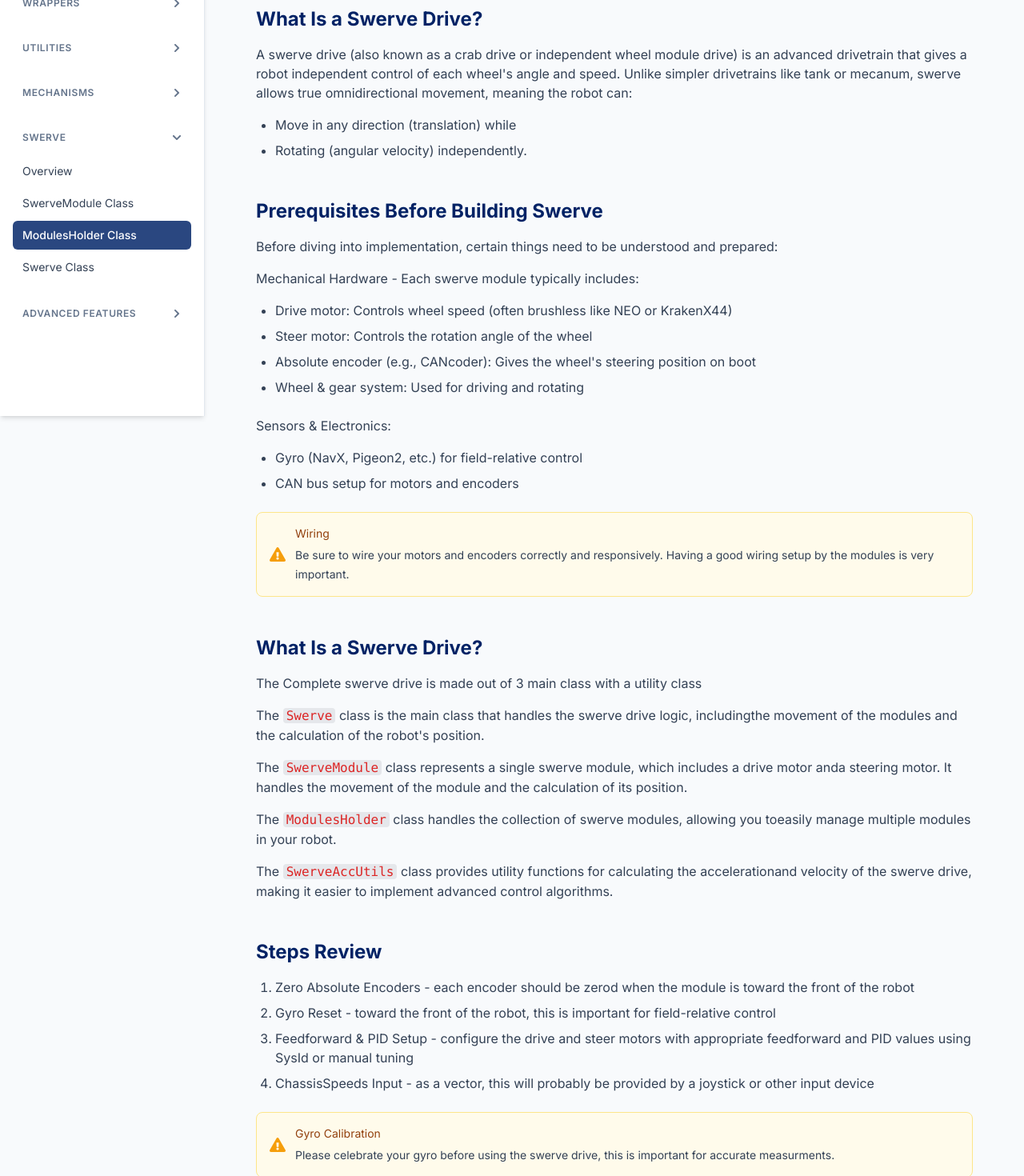
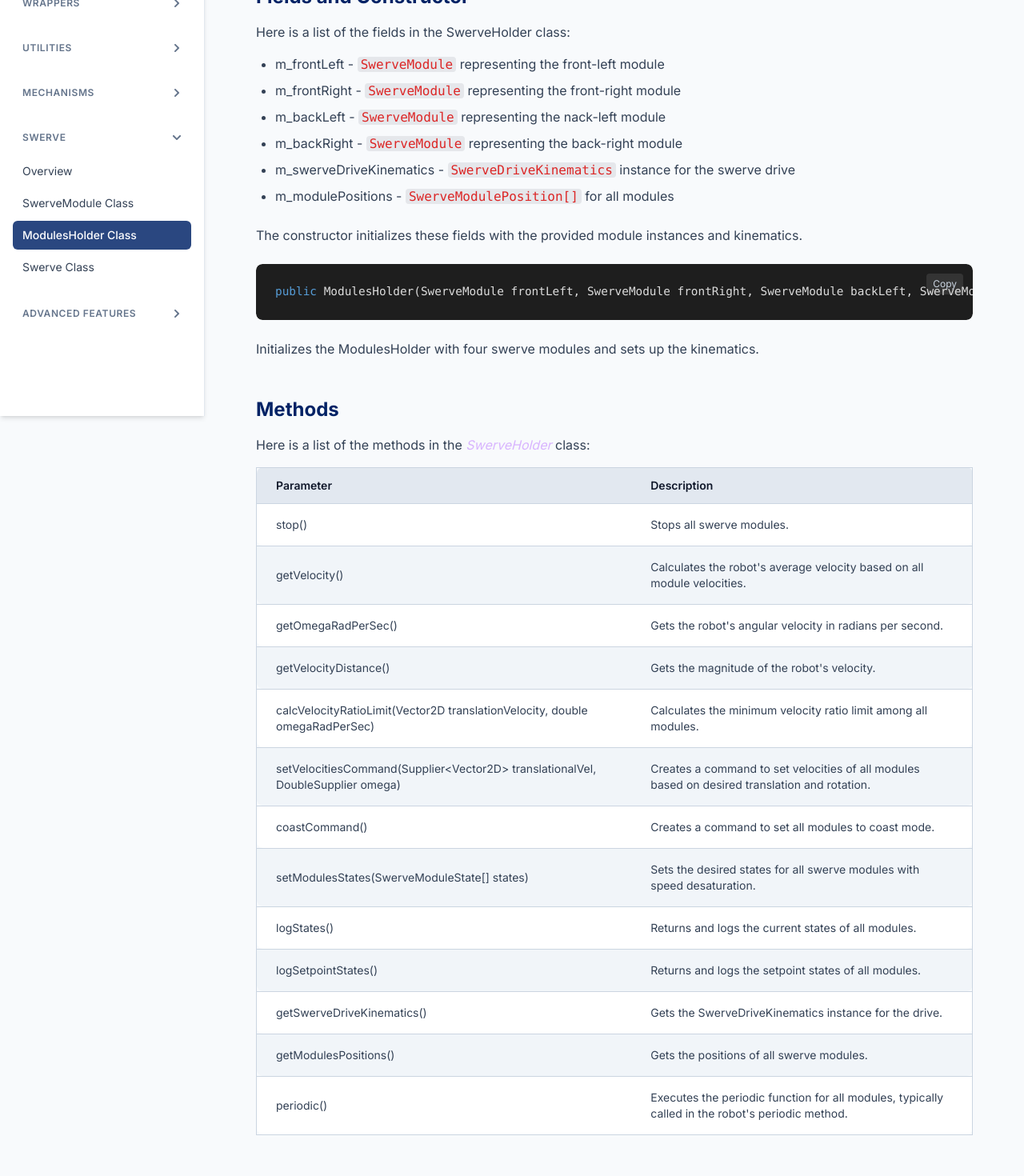
Before and after one commit to ExcaliDevBot/ExcaLibDoc, a React (Vite) app: page /docs/swerve/holder in a window 1280 px wide. Shown: the part 280-1750 px from the top of the page at 80% size. Built offline with nearby package versions, Linux system fonts and the light colour scheme.

Commit message:
add: update SwerveHolder and SwerveModule documentation with constructor parameters and example usage

```diff
--- a/src/data/swerve/holder.js
+++ b/src/data/swerve/holder.js
@@ -1,145 +1,69 @@
 export const SwerveHolder = {
     title: "Swerve Overview",
     updated: "june 24, 2025",
-    introduction: "The Swerve is one of ExcaLib's top features, providing a comprehensive set of tools" +
-        "for building and controlling swerve drive robots in FRC. ExcaLib's swerve drive is designed to be" +
-        "easy to use and highly customizable, allowing teams to focus on their robot's performance with minimal setup" +
-        "and ease of use.",
+    introduction: "A class that manages and coordinates the operation of four swerve drive modules " +
+        "(front-left, front-right, back-left, back-right) for a swerve drive robot.",
     sections: [
         {
             id: "Overview",
-            title: "What Is a Swerve Drive?",
+            title: "Fields and Constructor",
             content: [
                 {
                     type: "paragraph",
-                    text: "A swerve drive (also known as a crab drive or independent wheel module drive) " +
-                        "is an advanced drivetrain that gives a robot independent control of each wheel's angle and speed.\n" +
-                        "\n" +
-                        "Unlike simpler drivetrains like tank or mecanum, swerve allows true omnidirectional movement, meaning the robot can:"
+                    text: "Here is a list of the fields in the SwerveHolder class:"
                 },
                 {
                     type: "list",
                     ordered: false,
                     items: [
-                        "Move in any direction (translation) while",
-                        "Rotating (angular velocity) independently."
+                        "m_frontLeft - <SwerveModule> representing the front-left module",
+                        "m_frontRight - <SwerveModule> representing the front-right module",
+                        "m_backLeft - <SwerveModule> representing the nack-left module",
+                        "m_backRight - <SwerveModule> representing the back-right module",
+                        "m_swerveDriveKinematics - <SwerveDriveKinematics> instance for the swerve drive",
+                        "m_modulePositions - <SwerveModulePosition[]> for all modules",
                     ]
                 },
+                {
+                    type: "paragraph",
+                    text: "The constructor initializes these fields with the provided module instances and kinematics."
+                },
+                {
+                    "type": "code",
+                    "language": "java",
+                    "code": `public ModulesHolder(SwerveModule frontLeft, SwerveModule frontRight, SwerveModule backLeft, SwerveModule backRight)`
+                },
+                {
+                    type: "paragraph",
+                    text: "Initializes the ModulesHolder with four swerve modules and sets up the kinematics."
+                }
             ]
         },
         {
             id: "Overview",
-            title: " Prerequisites Before Building Swerve",
+            title: "Methods",
             content: [
                 {
                     type: "paragraph",
-                    text: "Before diving into implementation, certain things need to be understood and prepared:"
-                },
-                {
-                    type: "paragraph",
-                    text: "Mechanical Hardware - Each swerve module typically includes:"
-                },
-                {
-                    type: "list",
-                    ordered: false,
-                    items: [
-                        "Drive motor: Controls wheel speed (often brushless like NEO or KrakenX44)",
-                        "Steer motor: Controls the rotation angle of the wheel",
-                        "Absolute encoder (e.g., CANcoder): Gives the wheel's steering position on boot",
-                        "Wheel & gear system: Used for driving and rotating",
-                    ]
-                },
-                {
-                    type: "paragraph",
-                    text: "Sensors & Electronics:"
-                },
-                {
-                    type: "list",
-                    ordered: false,
-                    items: [
-                        "Gyro (NavX, Pigeon2, etc.) for field-relative control",
-                        "CAN bus setup for motors and encoders",
-                    ]
-                },
-                {
-                    "type": "callout",
-                    "calloutType": "warning",
-                    "title": "Wiring",
-                    "text": "Be sure to wire your motors and encoders correctly and responsively. Having a " +
-                        "good wiring setup by the modules is very important."
-                },
-            ]
-        },
-        {
-            id: "Overview",
-            title: "What Is a Swerve Drive?",
-            content: [
-                {
-                    type: "paragraph",
-                    text: "The Complete swerve drive is made out of 3 main class with a utility class"
-                },
-                {
-                    type: "paragraph",
-                    text: "The <Swerve> class is the main class that handles the swerve drive logic, including" +
-                        "the movement of the modules and the calculation of the robot's position."
-                },
-                {
-                    type: "paragraph",
-                    text: "The <SwerveModule> class represents a single swerve module, which includes a drive motor and" +
-                        "a steering motor. It handles the movement of the module and the calculation of its position."
-                },
-                {
-                    type: "paragraph",
-                    text: "The <ModulesHolder> class handles the collection of swerve modules, allowing you to" +
-                        "easily manage multiple modules in your robot."
-                },
-                {
-                    type: "paragraph",
-                    text: "The <SwerveAccUtils> class provides utility functions for calculating the acceleration" +
-                        "and velocity of the swerve drive, making it easier to implement advanced control algorithms."
-                },
-            ]
-        },
-        {
-            id: "Overview",
-            title: "Steps Review",
-            content: [
-                {
-                    type: "list",
-                    ordered: true,
-                    items: [
-                        "Zero Absolute Encoders - each encoder should be zerod when the module is toward the front of the robot",
-                        "Gyro Reset - toward the front of the robot, this is important for field-relative control",
-                        "Feedforward & PID Setup - configure the drive and steer motors with appropriate feedforward and PID values using SysId or manual tuning",
-                        "ChassisSpeeds Input - as a vector, this will probably be provided by a joystick or other input device",
-
-                    ]
-                }, {
-                    "type": "callout",
-                    "calloutType": "warning",
-                    "title": "Gyro Calibration",
-                    "text": "Please celebrate your gyro before using the swerve drive, this is important for accurate measurments."
-                },
-            ]
-        },
-        {
-            id: "Overview",
-            title: "Stuff to Know Before Using Swerve",
-            content: [
-                {
-                    type: "paragraph",
-                    text: "Before using the swerve drive, there are a few things you should know for the setup:"
+                    text: "Here is a list of the methods in the /*SwerveHolder*/ class:"
                 },
                 {
                     type: 'table',
                     columns: ['Parameter', 'Description'],
                     rows: [
-                        ['Drive Gear Ratio', 'The Drive Gear Ratio represents how many times the drive motor shaft must rotate for the wheel to make one full revolution. This information is typically provided on the product page of the purchased swerve module.'],
-                        ['Steer Gear Ratio', 'The Drive Gear Ratio represents how many times the steering motor shaft must rotate for the wheel to make one full revolution. This information is typically provided on the product page of the purchased swerve module.'],
-                        ['CAN Bus Name', 'If you are using a custom CAN bus name for your motors with a CANivore, you need to provide it here.'],
-                        ['Absolute Encoder Offset', 'PID and feed-forward gains for linear velocity control, to calibrate these gains use the SysId method provided in the class.'],
-                        ['double PIDTolerance', 'Tolerance for angle PID control, used to determine when the module is at the desired angle.'],
-                        ['Translation2d moduleLocation', 'Physical location of this module on the robot, in perspective to the center of the robot.'],
+                        ['stop()', 'Stops all swerve modules.'],
+                        ['getVelocity()', 'Calculates the robot\'s average velocity based on all module velocities.'],
+                        ['getOmegaRadPerSec()', 'Gets the robot\'s angular velocity in radians per second.'],
+                        ['getVelocityDistance()', 'Gets the magnitude of the robot\'s velocity.'],
+                        ['calcVelocityRatioLimit(Vector2D translationVelocity, double omegaRadPerSec)', 'Calculates the minimum velocity ratio limit among all modules.'],
+                        ['setVelocitiesCommand(Supplier<Vector2D> translationalVel, DoubleSupplier omega)', 'Creates a command to set velocities of all modules based on desired translation and rotation.'],
+                        ['coastCommand()', 'Creates a command to set all modules to coast mode.'],
+                        ['setModulesStates(SwerveModuleState[] states)', 'Sets the desired states for all swerve modules with speed desaturation.'],
+                        ['logStates()', 'Returns and logs the current states of all modules.'],
+                        ['logSetpointStates()', 'Returns and logs the setpoint states of all modules.'],
+                        ['getSwerveDriveKinematics()', 'Gets the SwerveDriveKinematics instance for the drive.'],
+                        ['getModulesPositions()', 'Gets the positions of all swerve modules.'],
+                        ['periodic()', 'Executes the periodic function for all modules, typically called in the robot\'s periodic method.'],
                     ],
                 }
             ]
--- a/src/data/swerve/module.js
+++ b/src/data/swerve/module.js
@@ -25,6 +25,70 @@ export const SwerveModule = {
                 },
             ]
         },
+        {
+            id: "Overview",
+            title: "Constructor Parameters",
+            content: [
+                {
+                    type: "paragraph",
+                    text: "Here are the parameters for the /*SwerveModule*/ constructor:"
+                },
+                {
+                    type: 'table',
+                    columns: ['Parameter', 'Description'],
+                    rows: [
+                        ['Motor driveMotor', 'Motor controller for the drive wheel, the type should be consistent throughout the four modules.'],
+                        ['Motor rotationMotor', 'Motor controller for the turret rotation of the module, the type should be consistent throughout the four modules.'],
+                        ['Gains angleGains', 'PID and feed-forward gains for angle control, to calibrate these gains use the SysId method provided in the class.'],
+                        ['Gains velocityGains', 'PID and feed-forward gains for linear velocity control, to calibrate these gains use the SysId method provided in the class.'],
+                        ['double PIDTolerance', 'Tolerance for angle PID control, used to determine when the module is at the desired angle.'],
+                        ['Translation2d moduleLocation', 'Physical location of this module on the robot, in perspective to the center of the robot.'],
+                        ['DoubleSupplier angleSupplier', 'Supplier for the current angle of the module, used for odometry and control. This is typically a CAN encoder or similar sensor.'],
+                        ['double maxVel', 'The maximum velocity for this module.'],
+                        ['double velocityConversionFactor', 'Conversion factor for velocity units.'],
+                        ['double positionConversionFactor', 'Conversion factor for velocity units.'],
+                        ['double rotationVelocity ConversionFactor', 'Conversion factor for velocity units.']
+                    ],
+                }
+            ]
+        },
+        {
+            id: "Overview",
+            title: "Example Usage",
+            content: [
+                {
+                    type: "paragraph",
+                    text: "Here is a simple example of how to create a /*SwerveModule*/:"
+                },
+               {
+                    "type": "code",
+                    "language": "java",
+                    "title": "Creating a SwerveModule",
+                    "code": `SwerveModule frontLeftModule = new SwerveModule(
+        // Drive motor for the front left module
+        new TalonFXMotor(10),
+        // Rotation motor for the front left module
+        new SparkMaxMotor(11, SparkLowLevel.MotorType.kBrushless),
+        // Gains for turret angle control
+        new Gains(0.1, 0, 0.01, 0.3, 0.04, 0.7),
+        // Gains for linear velocity control
+        new Gains(1, 0, 0.1, 0.3, 0.0, 0.2),
+        0.1, // PID tolerance for angle control
+        // Location of the front left module on the robot, based on the robot's center
+        new Translation2d(-TRACK_WIDTH / 2, TRACK_WIDTH / 2),
+        // Supplier for the current angle of the module
+        () -> frontLeftEncoder.getAbsolutePosition().getValueAsDouble(),
+        4.2,  // Maximum velocity for the module (m/s)
+        // Conversion factor for velocity units (motor rotations to meters)
+        WHEEL_CIRCUMFERENCE / 6.12, // overall gear ratio - SDS MK4i L3 website
+        // Conversion factor for position units (motor rotations to meters)
+        WHEEL_CIRCUMFERENCE / 6.12, // overall gear ratio - SDS MK4i L3 website
+        // Conversion factor for rotation velocity units (motor rotations to radians)
+        1 / (21.4285714286) // as given - SDS MK4i website
+);`
+                },
+            ]
+        },
     ]
 
 }
```
